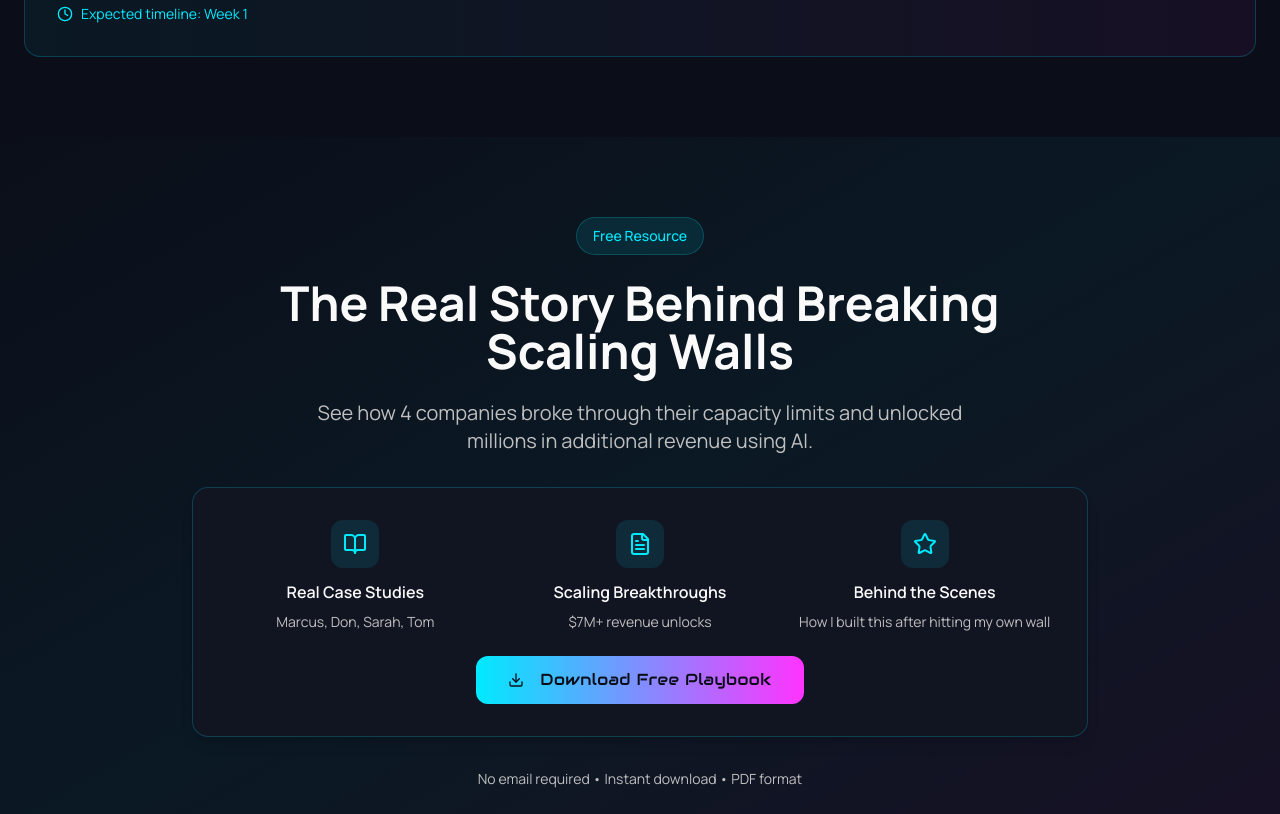
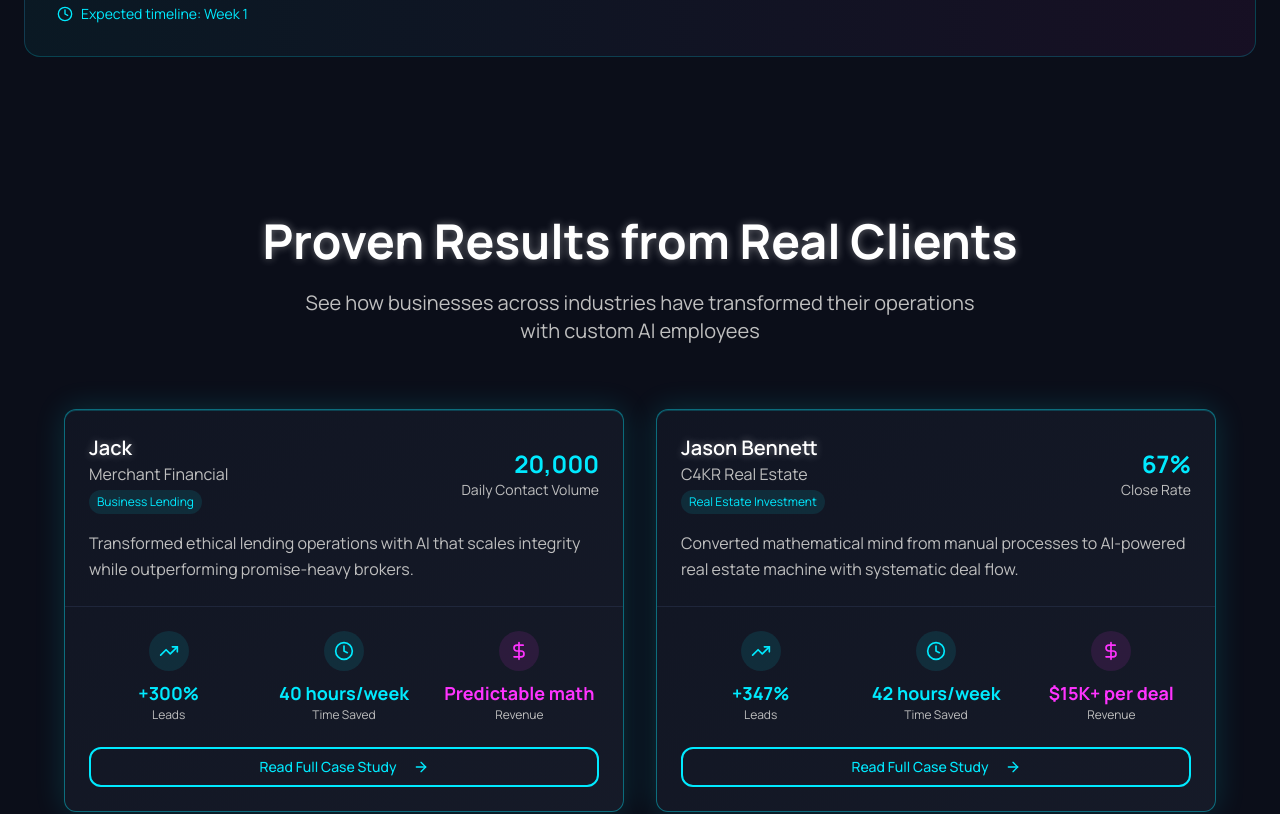
Before and after one commit to hannan680/Rev-Post-Booking, a React (Vite) app: page / in a window 1280 px wide. Shown: the part 3640-4454 px from the top of the page. Built offline with nearby package versions, Linux system fonts and the light colour scheme.

Commit message:
Move ebook section
Move the ebook download section below the FAQ section and remove the "still have questions" section.

```diff
--- a/src/pages/Index.tsx
+++ b/src/pages/Index.tsx
@@ -14,10 +14,10 @@ const Index = () => {
       <HeroSection />
       <BreakoutVideos />
       <ProcessOverview />
-      <EbookDownload />
       <SuccessStories />
       <AudioDemos />
       <FAQ />
+      <EbookDownload />
     </div>
   );
 };
```
